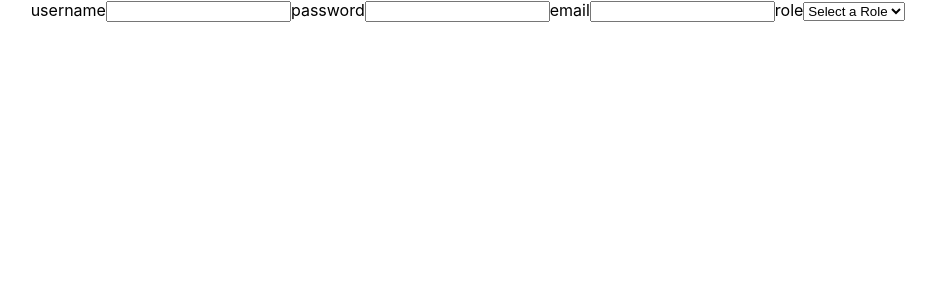
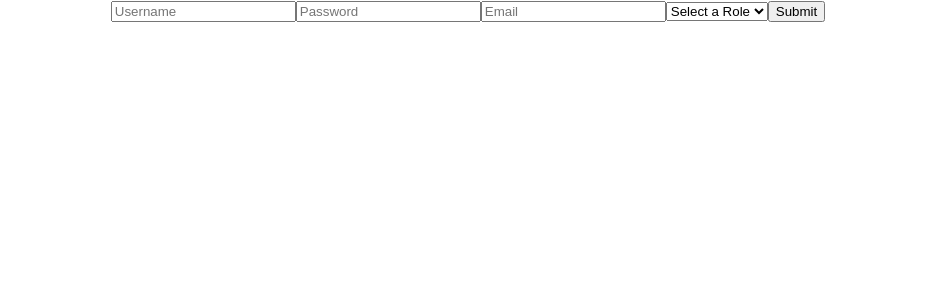
Before and after one commit to BW-AnywhereFitness3/anywhere-fitness, a React (Create React App) app in the folder fitness/: page /sign-up in a window 1280 px wide. Shown: the top 300 px of the page, without its empty margins (172-1108 px from the left). Built offline with nearby package versions, Linux system fonts and the light colour scheme.

Commit message:
new sign up, has form validation

```diff
--- a/fitness/package.json
+++ b/fitness/package.json
@@ -10,6 +10,7 @@
     "axios": "^0.19.2",
     "react": "^16.13.1",
     "react-dom": "^16.13.1",
+    "react-hook-form": "^6.1.2",
     "react-router-dom": "^5.2.0",
     "react-scripts": "3.4.1"
   },
--- a/fitness/src/components/SignUp.js
+++ b/fitness/src/components/SignUp.js
@@ -1,58 +1,56 @@
-import React, { useState } from 'react'
-
-const initialFormData = {
-  _: 'formData',
-  username: '',
-  password: '',
-  email: '',
-  role: 'Select a Role'
-}
+import React from 'react'
+import { useForm } from 'react-hook-form'
 
 function SignUp (){
-  const [formData, setFormData] = useState(initialFormData)
-
-  const UpdateFormData = e => {
-    const { name, value } = e.target
-    setFormData({...formData, [name]: value})
-  }
+  const { register, handleSubmit, errors } = useForm()
+  const onSubmit = regData => console.log(regData)
 
   return(
     <div className='signUp'>
-      <label>
-        username
+      <form onSubmit={handleSubmit(onSubmit)}>
         <input
           type='text'
+          placeholder='Username'
           name='username'
-          value={formData.username}
-          onChange={UpdateFormData}
-        ></input>
-      </label>
-      <label>
-        password
+          ref={register({
+            required: 'Username required'
+          })}
+        />
         <input
           type='password'
+          placeholder='Password'
           name='password'
-          value={formData.password}
-          onChange={UpdateFormData}
-        ></input>
-      </label>
-      <label>
-        email
+          ref={register({
+            required: 'Password required',
+            minLength: {value: 8, message: 'Password must be at least 8 characters'}
+          })}
+        />
         <input
-          type='text'
+          type='email'
+          placeholder='Email'
           name='email'
-          value={formData.email}
-          onChange={UpdateFormData}
-        ></input>
-      </label>
-      <label>
-        role
-        <select defaultValue='Select a Role'>
+          ref={register({
+            required: 'Email required',
+            pattern: {
+              value: /^[A-Z0-9._%+-]+@[A-Z0-9.-]+\.[A-Z]{2,}$/i,
+              message: 'Invalid email address'
+            }
+          })}
+        />
+        <select name='role' defaultValue='Select a Role' ref={register({
+          required: 'Role required',
+          validate: value => value !== 'Select a Role' || 'Role required'
+        })}>
           <option disabled>Select a Role</option>
           <option value='instructor'>Instructor</option>
           <option value='student'>Student</option>
         </select>
-      </label>
+        <button>Submit</button>
+        {errors.username && <p id='usernameError'>{errors.username.message}</p>}
+        {errors.password && <p id='passwordError'>{errors.password.message}</p>}
+        {errors.email && <p id='emailError'>{errors.email.message}</p>}
+        {errors.role && <p id='roleError'>{errors.role.message}</p>}
+      </form>
     </div>
   )
 } export default SignUp
```
Also changed, not shown: 2 other files (tests, documents, lock files or other folders).
